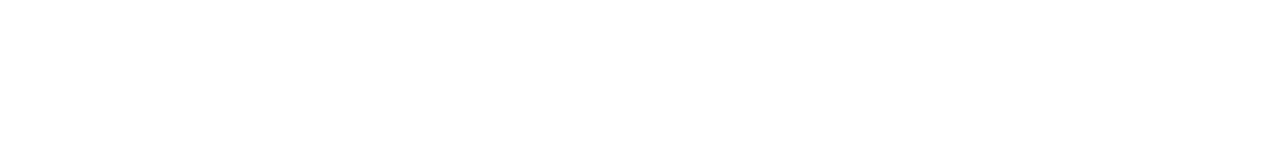
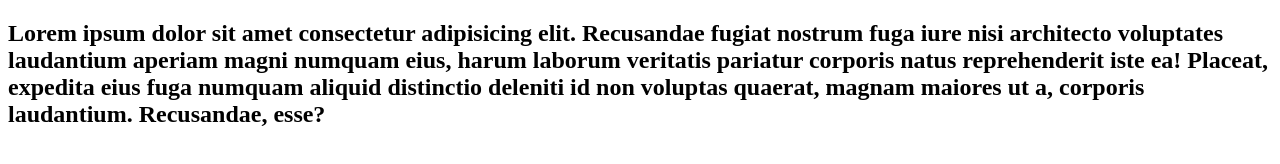
Before and after one commit to roman123org/test, a plain HTML site: page index.html in a window 1280 px wide. Drawn offline with Linux system fonts and the light colour scheme.

Commit message:
add lorem

```diff
--- a/index.html
+++ b/index.html
@@ -1,11 +1,17 @@
 <!DOCTYPE html>
 <html lang="en">
+
 <head>
     <meta charset="UTF-8">
     <meta name="viewport" content="width=device-width, initial-scale=1.0">
     <title>Document</title>
 </head>
+
 <body>
+    <h2>Lorem ipsum dolor sit amet consectetur adipisicing elit. Recusandae fugiat nostrum fuga iure nisi architecto
+        voluptates laudantium aperiam magni numquam eius, harum laborum veritatis pariatur corporis natus reprehenderit
+        iste ea! Placeat, expedita eius fuga numquam aliquid distinctio deleniti id non voluptas quaerat, magnam maiores
+        ut a, corporis laudantium. Recusandae, esse?</h2>
+</body>
 
-</body>
 </html>
```
